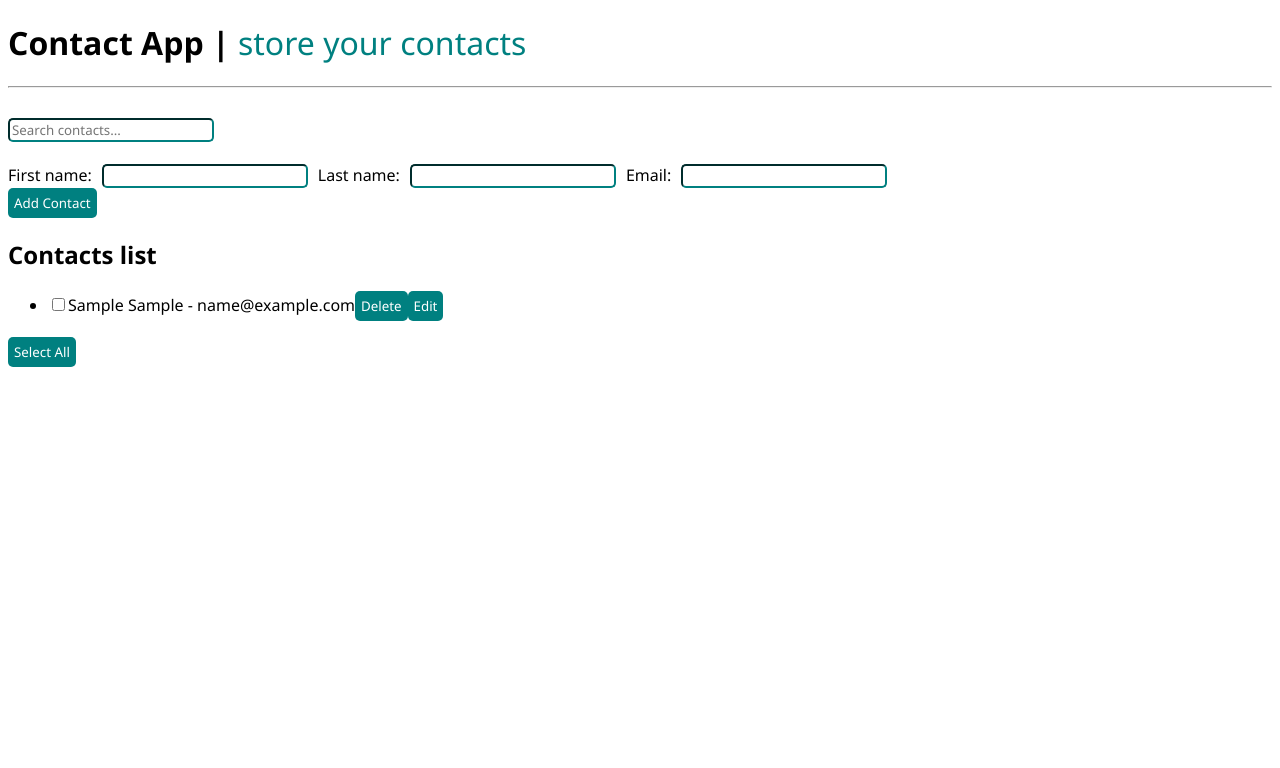
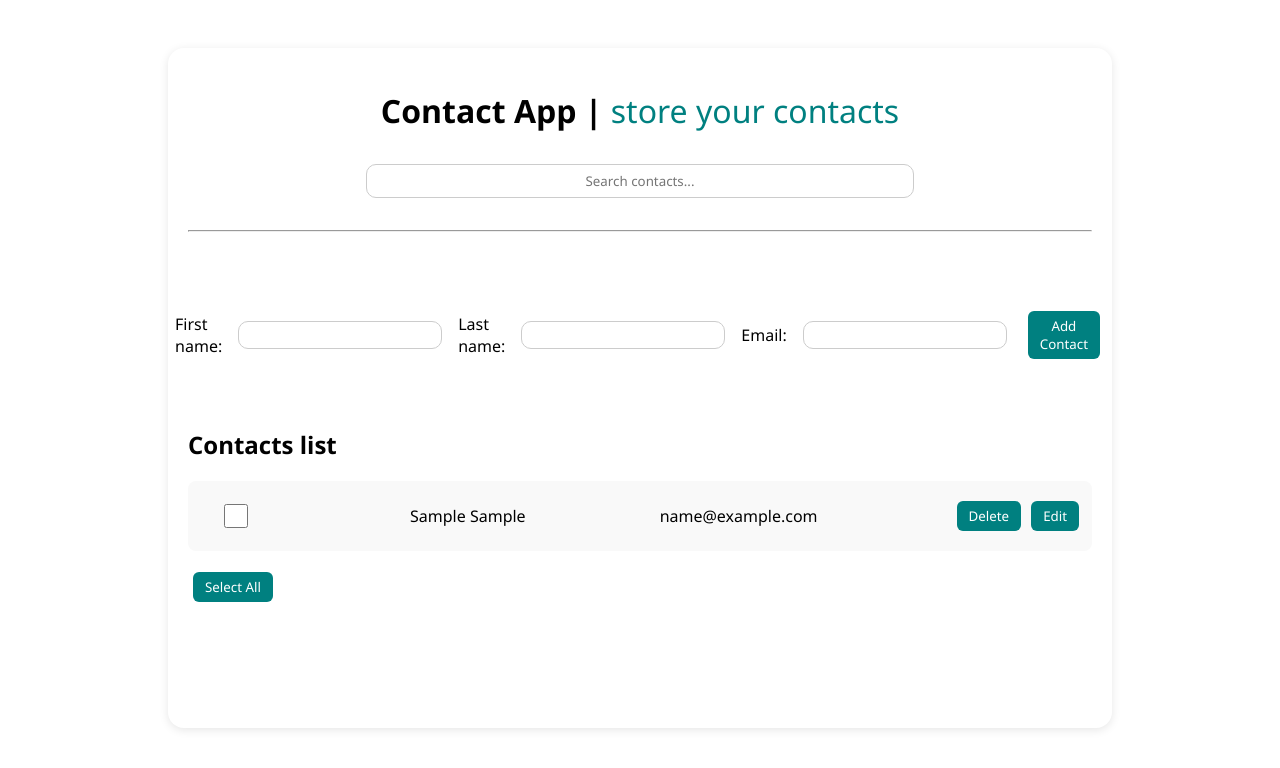
Before and after one commit to Diana-Abyaneh/diana-abyaneh_week17, a React (Vite) app in the folder contact-app/: page / in a window 1280 px wide. Both pictures are taken after typing "Sample", "Sample", "name@example.com" into the empty fields and a click on the button "Add Contact". Shown: the top 768 px of the page. Built offline with nearby package versions, Linux system fonts and the light colour scheme.

Commit message:
Refactor contact app layout and styles: added CSS for App component, enhance search input styling, and update ContactList buttons layout.

```diff
--- /dev/null
+++ b/contact-app/src/App.css
@@ -0,0 +1,89 @@
+* {
+  font-family: "Segoe UI", sans-serif;
+}
+
+.container {
+  margin: 3rem 10rem;
+  border: none 1px;
+  border-radius: 1rem;
+  box-shadow: 0 2px 10px rgba(0, 0, 0, 0.1);
+  padding: 20px;
+  min-height: 40rem;
+}
+
+.heading {
+  text-align: center;
+}
+span {
+  font-weight: 300;
+  color: teal;
+}
+
+.form-inputs {
+  display: flex;
+  gap: 16px;
+  justify-content: center;
+  align-items: center;
+  margin-bottom: 4rem;
+}
+
+input {
+  border-radius: 10px;
+  border-color: teal;
+  height: 1.5rem;
+  width: 15rem;
+  border: 1px solid #ccc;
+}
+
+label {
+  font-weight: 500;
+  font-size: 1rem;
+}
+
+.search {
+  width: 60%;
+  height: 30px;
+  text-align: center;
+}
+
+.search-container {
+  display: flex;
+  justify-content: center;
+  align-items: center;
+  margin: 2rem 0;
+}
+
+button {
+  margin: 5px;
+  padding: 6px 12px;
+  border: none;
+  background-color: teal;
+  color: white;
+  border-radius: 6px;
+  cursor: pointer;
+}
+button:hover {
+  background-color: rgb(1, 89, 89);
+}
+
+ul {
+  list-style: none;
+  padding: 0;
+}
+
+li {
+  padding: 8px;
+  margin-bottom: 8px;
+  background-color: #f9f9f9;
+  border-radius: 8px;
+  display: flex;
+  align-items: center;
+  justify-content: space-between;
+}
+
+li input[type="checkbox"] {
+  margin: 0;
+  width: 80px;
+}
+
+li button
--- a/contact-app/src/App.jsx
+++ b/contact-app/src/App.jsx
@@ -2,6 +2,7 @@ import { useState } from "react";
 import ContactForm from "./ContactForm";
 import ContactList from "./ContactList";
 import ConfirmModal from "./ConfirmModal";
+import "./App.css"
 
 function App() {
   const [contacts, setContacts] = useState([]);
@@ -70,17 +71,19 @@ function App() {
   };
 
   return (
-    <div>
-      <h1>Contact App | <span>store your contacts</span> </h1>
+    <div className="container">
+      <h1 className="heading">Contact App | <span>store your contacts</span> </h1>
+      <section className="search-container">
+        <input
+          type="text"
+          placeholder="Search contacts..."
+          className="search"
+          value={search}
+          onChange={(e) => setSearch(e.target.value)}
+        />
+      </section>
       <hr />
       <br />
-
-      <input
-        type="text"
-        placeholder="Search contacts..."
-        value={search}
-        onChange={(e) => setSearch(e.target.value)}
-      />
 
       <br />
       <br />
--- a/contact-app/src/ContactForm.jsx
+++ b/contact-app/src/ContactForm.jsx
@@ -1,5 +1,4 @@
 import { useState, useEffect } from "react";
-import "./contactForm.css"
 
 function ContactForm({ onAddContact, editableContact, onUpdateContact }) {
   const [formData, setFormData] = useState({
@@ -25,6 +24,10 @@ function ContactForm({ onAddContact, editableContact, onUpdateContact }) {
     if (!formData.firstName) newErrors.firstName = "First name is required!";
     if (!formData.lastName) newErrors.lastName = "Last name is required!";
     if (!formData.email) newErrors.email = "Email is required!";
+
+    {setTimeout(() => {
+          setErrors("")
+        }, 3000);}
 
     const emailRegex = /^[^\s@]+@[^\s@]+\.[^\s@]+$/;
     if (formData.email && !emailRegex.test(formData.email)) {
@@ -61,7 +64,7 @@ function ContactForm({ onAddContact, editableContact, onUpdateContact }) {
           setFormData({ ...formData, firstName: e.target.value })
         }
         />
-        {errors.firstName && <p style={{ color: "red" }}>{errors.firstName}</p>}
+
         <label htmlFor="lastName">Last name: </label>
         <input
           type="text"
@@ -70,7 +73,6 @@ function ContactForm({ onAddContact, editableContact, onUpdateContact }) {
           value={formData.lastName}
           onChange={(e) => setFormData({ ...formData, lastName: e.target.value })}
         />
-        {errors.lastName && <p style={{ color: "red" }}>{errors.lastName}</p>}
 
         <label htmlFor="email">Email: </label>
         <input
@@ -79,13 +81,18 @@ function ContactForm({ onAddContact, editableContact, onUpdateContact }) {
           id="email"
           value={formData.email}
           onChange={(e) => setFormData({ ...formData, email: e.target.value })}
-        />
+          />
+        <button type="submit" onClick={handleSubmit}>
+          {editableContact ? "Update Contact" : "Add Contact"}
+        </button>
       </div>
+      <section className="errors">
+        {errors.firstName && <p style={{ color: "red" }}>{errors.firstName}</p>}
+        {errors.lastName && <p style={{ color: "red" }}>{errors.lastName}</p>}
+        {errors.email && <p style={{ color: "red" }}>{errors.email}</p>}
 
-      {errors.email && <p style={{ color: "red" }}>{errors.email}</p>}
-      <button type="submit" onClick={handleSubmit}>
-        {editableContact ? "Update Contact" : "Add Contact"}
-      </button>
+      </section>
+
     </form>
   );
 }
--- a/contact-app/src/ContactList.jsx
+++ b/contact-app/src/ContactList.jsx
@@ -30,9 +30,11 @@ function ContactList({
                 checked={selectedContacts.includes(contact.id)}
                 onChange={() => handleSelect(contact.id)}
               />
-              {contact.firstName} {contact.lastName} - {contact.email}
-              <button onClick={() => onRequestDelete(contact)}>Delete</button>
-              <button onClick={() => onEditContact(contact)}>Edit</button>
+              <p>{contact.firstName} {contact.lastName}</p> {contact.email}
+              <section className="contact-btn">
+                <button onClick={() => onRequestDelete(contact)}>Delete</button>
+                <button onClick={() => onEditContact(contact)}>Edit</button>
+              </section>
             </li>
           ))}
         </ul>
--- a/contact-app/src/contactForm.css
+++ /dev/null
@@ -1,26 +0,0 @@
-* {
-    font-family: 'Segoe UI', sans-serif;
-}
-
-span {
-    font-weight: 300;
-    color: teal;
-}
-
-.form-inputs {
-    display: flex;
-    gap: 10px;
-}
-
-input {
-    border-radius: 5px;
-    border-color:teal;
-}
-
-button {
-    background-color: teal;
-    color: white;
-    border: none;
-    border-radius: 5px;
-    height: 30px;
-}
```
